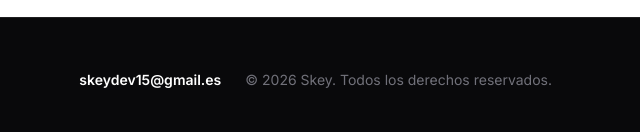
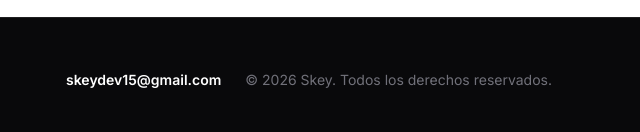
Before and after one commit to Skey15/skey., a plain HTML site: page index.html in a window 1280 px wide. Shown: the part 4577-4709 px from the top of the page, 640-1280 px from the left. Drawn offline with nearby package versions, Linux system fonts and the light colour scheme.

Commit message:
Corregir correo de contacto a gmail.com
Co-Authored-By: Claude Sonnet 5.5 <noreply@anthropic.com>
Claude-Session: https://claude.ai/code/session_01Tc88pped8suBZCU2ZwqE9a

```diff
--- a/index.html
+++ b/index.html
@@ -761,7 +761,7 @@
       </div>
 
       <div class="flex flex-col sm:flex-row items-center gap-3 sm:gap-6 text-xs sm:text-sm">
-        <a id="footer-email-link" href="mailto:skeydev15@gmail.es" class="font-semibold text-white hover:text-electricBright transition">
+        <a id="footer-email-link" href="mailto:skeydev15@gmail.com" class="font-semibold text-white hover:text-electricBright transition">
           skeydev15@gmail.com
         </a>
         <span class="text-zinc-500">© 2026 Skey. Todos los derechos reservados.</span>
@@ -776,7 +776,7 @@
      * ============================================================================
      */
     const WEB3FORMS_ACCESS_KEY = '92c3f79f-e4a0-4694-948f-81c40cf70bff';
-    const CONTACT_EMAIL = 'skeydev15@gmail.es';
+    const CONTACT_EMAIL = 'skeydev15@gmail.com';
 
     document.addEventListener('DOMContentLoaded', () => {
       const footerEmailLink = document.getElementById('footer-email-link');
```
